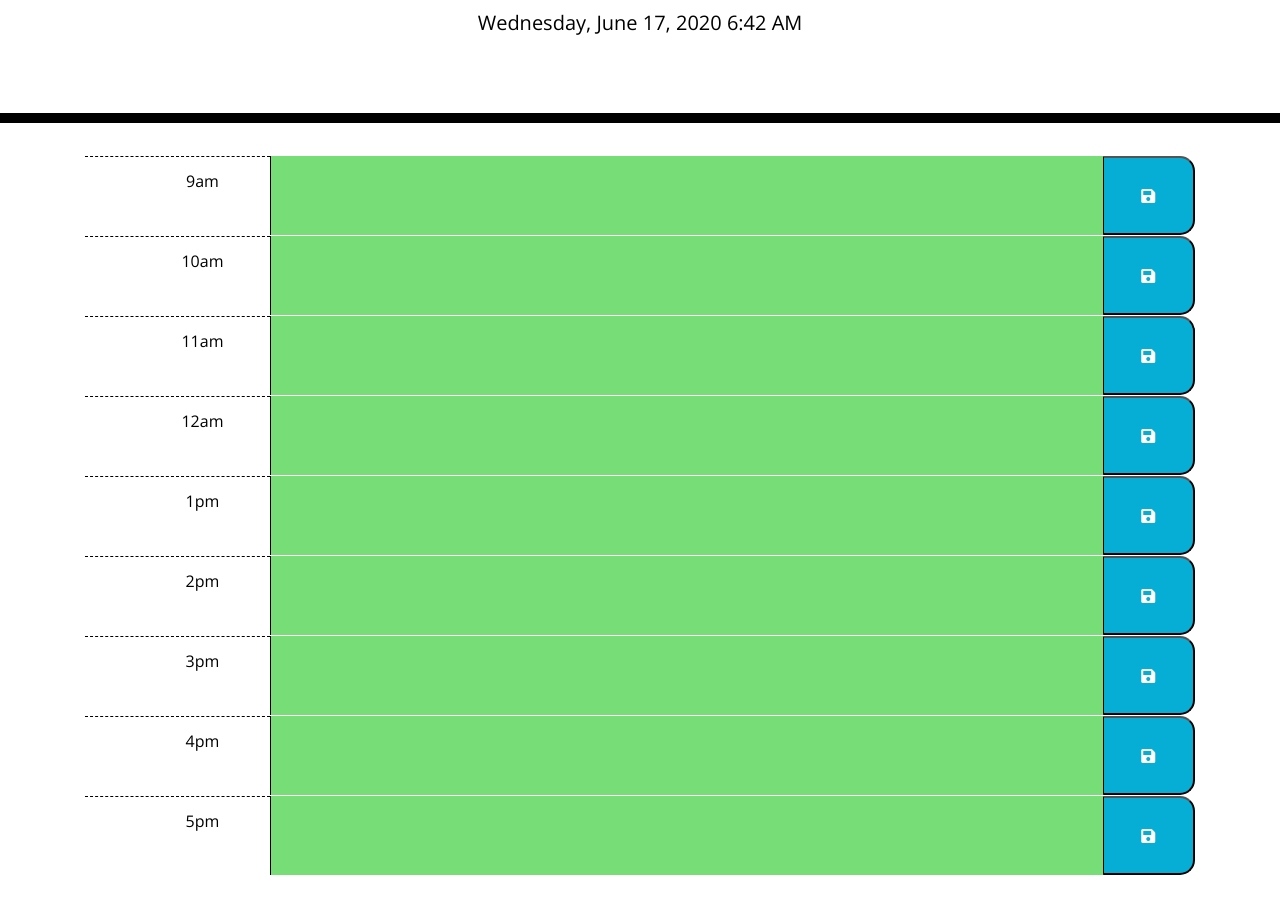
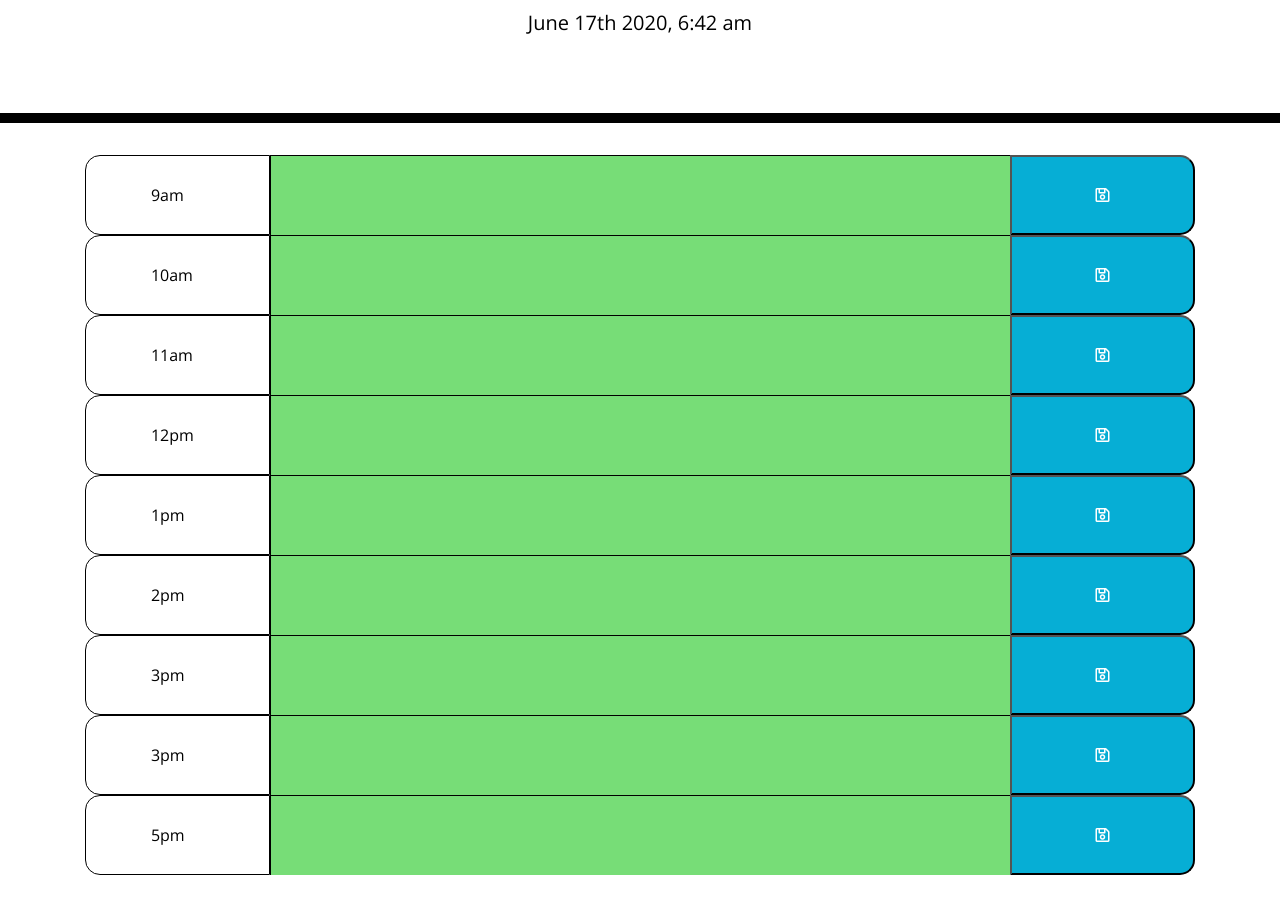
Before and after one commit to geekcoreaz/Day-Planner, a plain HTML site: page index.html in a window 1280 px wide. Shown: the part 181-1088 px from the top of the page. Drawn offline with nearby package versions, Linux system fonts and the light colour scheme.

Commit message:
Added JS functionality, updated CSS

```diff
--- a/assets/css/style.css
+++ b/assets/css/style.css
@@ -23,28 +23,31 @@ textarea{
 
 .description{
   white-space: pre-wrap;
+  border-top: 1px solid black;
 }
 
 .time-block{
+  display: flex;
+  align-items: center;
   text-align: center;
-  border-radius: 15px;
+  border-top-left-radius: 15px;
+  border-bottom-left-radius: 15px;
+  border: 1px solid black;
 }
 
 .row {
   white-space: pre-wrap;
   height: 80px;
-  border-top: 1px solid white;;
 }
 
 .hour {
   background-color: #ffffff;
   color: #000000;
-  border-top: 1px dashed #000000;
 }
 
 .past {
   background-color: #d3d3d3;
-  color: white;
+  color: black;
 }
 
 .present {
@@ -58,14 +61,13 @@ textarea{
 }
 
 .saveBtn {
-  border-left: 1px solid black;
   border-top-right-radius: 15px;
   border-bottom-right-radius: 15px;
   background-color: #06AED5;
   color: white;
 }
 
-.saveBtn i:hover {
+.saveBtn:hover {
   font-size: 20px;
   transition: all .3s ease-in-out;
 }
--- a/assets/js/script.js
+++ b/assets/js/script.js
@@ -1,10 +1,51 @@
-//This is the main JavaScript file for the work day planner
+// This is the main JavaScript file for the work day planner.
+let dateTime = moment().format('MMMM Do YYYY, h:mm a');
+let now = moment();
+let sched = {};
+$("#currentDay").append(dateTime);
 
-//This function takes in and displays the local date and time in real-time using moment.js
-function realTime() {
-    var dateTime = moment().format("LLLL");
-    console.log(dateTime);
-    $("#currentDay").append(dateTime);
+
+// onclick event for each save button
+
+$('.saveBtn').click(function () {
+    let text = $(this).siblings(".description").val()
+    let time = $(this).parent().attr("data-time")
+    sched[time] = text;
+    let schedString = JSON.stringify(sched);
+    localStorage.setItem('sched', schedString)
+});
+
+// iIf local storage has data, get it and parse it back to the textarea via Json.
+
+let storage = localStorage.getItem('sched');
+
+if (storage) {
+    sched = JSON.parse(storage);
+} else {
+    for (let i = 0; i <= 17; i++) {
+        sched[i] = ''
+        console.log("Nothing is saved to local storage.")
+    }
+};
+
+// Using "for loop" for attributes and objects and classes defined with css to change the color of the rows.
+
+for (let key in sched) {
+
+    if (moment(key, 'h').isBefore(now)) {
+        $("[data-time=" + key + "]")
+            .find('.description')
+            .val(sched[key])
+            .addClass("past");
+    } else if (moment(key, 'h').isAfter(now)) {
+        $("[data-time=" + key + "]")
+            .find('.description')
+            .val(sched[key])
+            .addClass("future");
+    } else if (moment(key, 'h').isSame(now)) {
+        $("[data-time=" + key + "]")
+            .find('.description')
+            .val(sched[key])
+            .addClass("present")
+    }
 }
-realTime();
-console.log(realTime);
--- a/index.html
+++ b/index.html
@@ -21,75 +21,75 @@
     </header>
     <div class="container">
       <div class="container main">
-        <div class='row time-block'>
-          <div class="hour col-xs-2 col-sm-2 col-md-2 col-lg-2">
+        <div class="row" data-time="9">
+          <div class="hour col-2 time-block">
             9am
           </div>
-          <textarea class="future col-xs-9 col-sm-9 col-md-9 col-lg-9" id='div9'></textarea>
-          <button class="col-xs-1 col-sm-1 col-md-1 col-lg-1 fas fa-save btn-block saveBtn" id="btn9"></button>
+          <textarea class="col-8 description"></textarea>
+          <button class="col-2 far fa-save btn-block saveBtn"></button>
         </div>
-        <div class='row time-block'>
-          <div class="hour col-xs-2 col-sm-2 col-md-2 col-lg-2">
+        <div class="row" data-time="10">
+          <div class="hour col-2 time-block">
             10am
           </div>
-          <textarea class="future col-xs-9 col-sm-9 col-md-9 col-lg-9" id="div10"></textarea>
-          <button class="col-xs-1 col-sm-1 col-md-1 col-lg-1 fas fa-save btn-block saveBtn" id="btn10"></button>
+          <textarea class="col-8 description"></textarea>
+          <button class="col-2 far fa-save btn-block saveBtn"></button>
 
         </div>
-        <div class='row time-block'>
-          <div class="hour col-xs-2 col-sm-2 col-md-2 col-lg-2">
+        <div class="row" data-time="11">
+          <div class="hour col-2 time-block">
             11am
           </div>
-          <textarea class="future col-xs-9 col-sm-9 col-md-9 col-lg-9" id="div11"></textarea>
-          <button class="col-xs-1 col-sm-1 col-md-1 col-lg-1 fas fa-save btn-block saveBtn" id="btn11"></button>
+          <textarea class="col-8 description"></textarea>
+          <button class="col-2 far fa-save btn-block saveBtn"></button>
 
         </div>
-        <div class='row time-block'>
-          <div class="hour col-xs-2 col-sm-2 col-md-2 col-lg-2">
-            12am
+        <div class="row" data-time="12">
+          <div class="hour col-2 time-block">
+            12pm
           </div>
-          <textarea class="future col-xs-9 col-sm-9 col-md-9 col-lg-9" id="div12"></textarea>
-          <button class="col-xs-1 col-sm-1 col-md-1 col-lg-1 fas fa-save btn-block saveBtn" id="btn12"></button>
+          <textarea class="col-8 description"></textarea>
+          <button class="col-2 far fa-save btn-block saveBtn"></button>
 
         </div>
-        <div class='row time-block'>
-          <div class="hour col-xs-2 col-sm-2 col-md-2 col-lg-2">
+        <div class="row" data-time="13">
+          <div class="hour col-2 time-block">
             1pm
           </div>
-          <textarea class="future col-xs-9 col-sm-9 col-md-9 col-lg-9" id="div1"></textarea>
-          <button class="col-xs-1 col-sm-1 col-md-1 col-lg-1 fas fa-save btn-block saveBtn" id="btn1"></button>
+          <textarea class="col-8 description"></textarea>
+          <button class="col-2 far fa-save btn-block saveBtn"></button>
 
         </div>
-        <div class='row time-block'>
-          <div class="hour col-xs-2 col-sm-2 col-md-2 col-lg-2">
+        <div class="row" data-time="14">
+          <div class="hour col-2 time-block">
             2pm
           </div>
-          <textarea class="future col-xs-9 col-sm-9 col-md-9 col-lg-9" id="div2"></textarea>
-          <button class="col-xs-1 col-sm-1 col-md-1 col-lg-1 fas fa-save btn-block saveBtn" id="btn2"></button>
+          <textarea class="col-8 description"></textarea>
+          <button class="col-2 far fa-save btn-block saveBtn"></button>
 
         </div>
-        <div class='row time-block'>
-          <div class="hour col-xs-2 col-sm-2 col-md-2 col-lg-2">
+        <div class="row" data-time="15">
+          <div class="hour col-2 time-block">
             3pm
           </div>
-          <textarea class="future col-xs-9 col-sm-9 col-md-9 col-lg-9" id="div3"></textarea>
-          <button class="col-xs-1 col-sm-1 col-md-1 col-lg-1 fas fa-save btn-block saveBtn" id="btn3"></button>
+          <textarea class="col-8 description"></textarea>
+          <button class="col-2 far fa-save btn-block saveBtn"></button>
 
         </div>
-        <div class='row time-block'>
-          <div class="hour col-xs-2 col-sm-2 col-md-2 col-lg-2">
-            4pm
+        <div class="row" data-time="16">
+          <div class="hour col-2 time-block">
+            3pm
           </div>
-          <textarea class="future col-xs-9 col-sm-9 col-md-9 col-lg-9" data-hour='16' id="div4"></textarea>
-          <button class="col-xs-1 col-sm-1 col-md-1 col-lg-1 fas fa-save btn-block saveBtn" id="btn4"></button>
+          <textarea class="col-8 description"></textarea>
+          <button class="col-2 far fa-save btn-block saveBtn"></button>
 
         </div>
-        <div class='row time-block'>
-          <div class="hour col-xs-2 col-sm-2 col-md-2 col-lg-2">
+        <div class="row" data-time="17">
+          <div class="hour col-2 time-block">
             5pm
           </div>
-          <textarea class="future col-xs-9 col-sm-9 col-md-9 col-lg-9" data-hour='17' id="div5"></textarea>
-          <button class="col-xs-1 col-sm-1 col-md-1 col-lg-1 fas fa-save btn-block saveBtn" id="btn5"></button>
+          <textarea class="col-8 description"></textarea>
+          <button class="col-2 far fa-save btn-block saveBtn"></button>
         </div>
       </div>
       <br><br>
```
